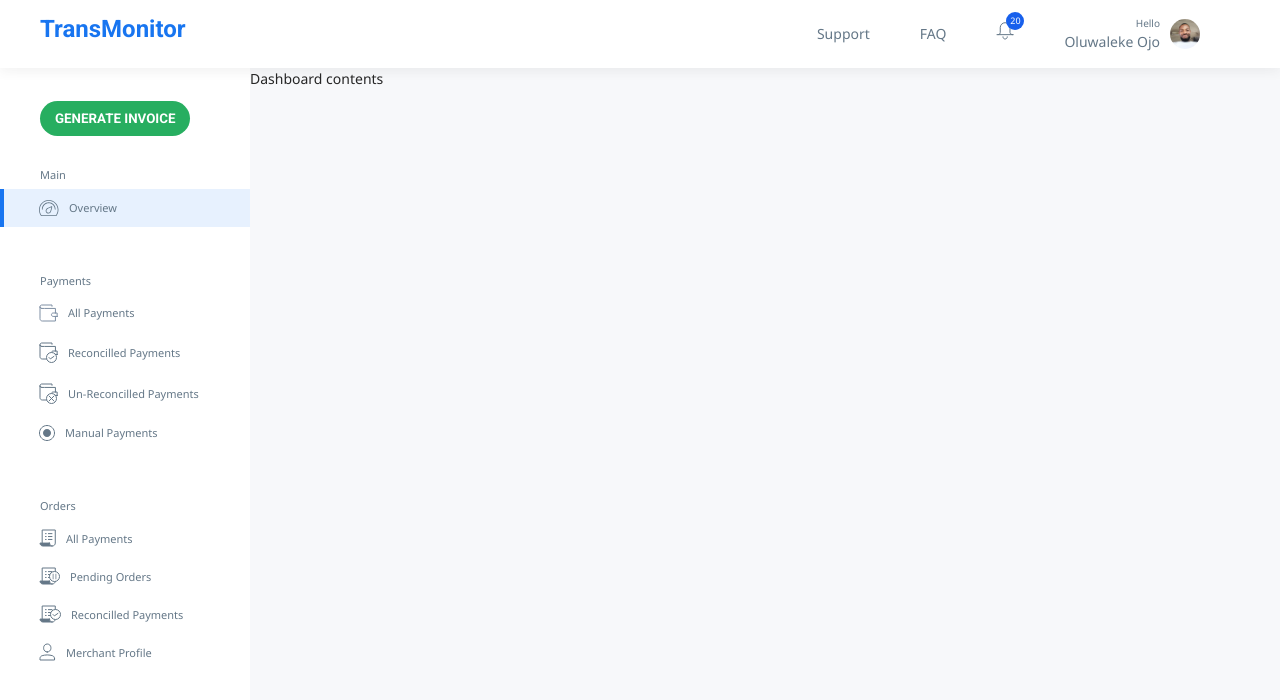
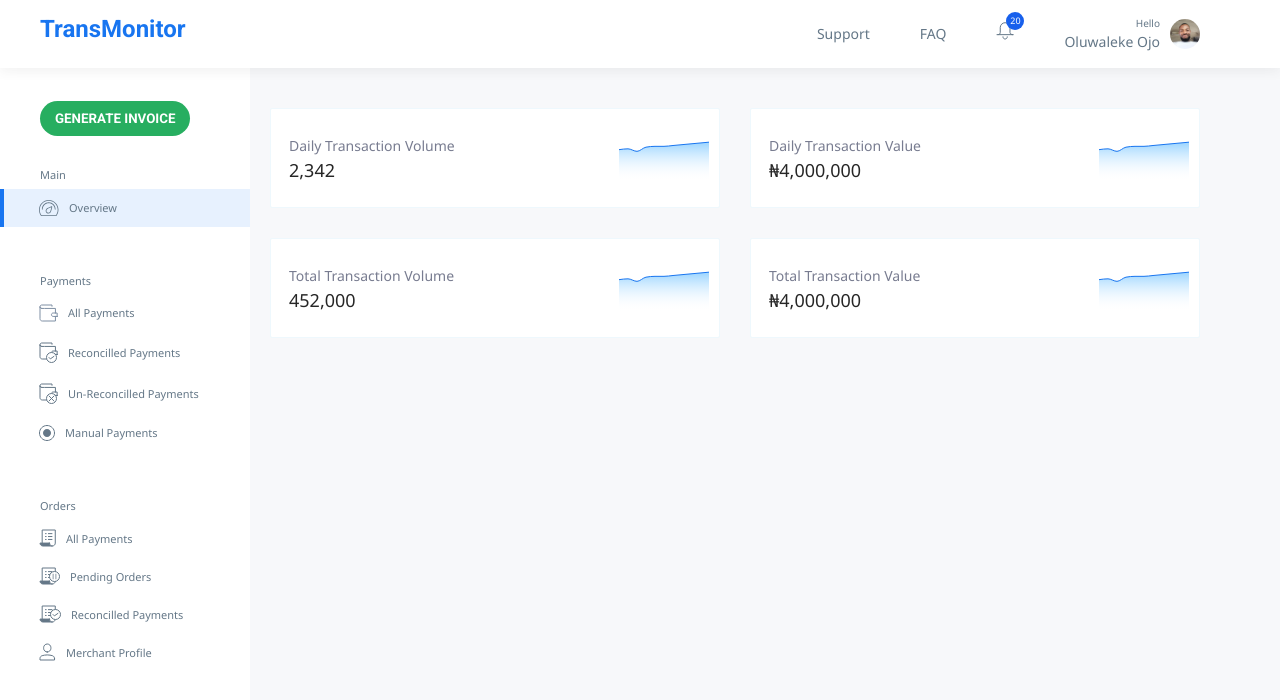
Before and after one commit to AdePhil/transmonitor-dashbaord, a React (Create React App) app: page / in a window 1280 px wide. Shown: the top 700 px of the page. Built offline with nearby package versions, Linux system fonts and the light colour scheme.

Commit message:
dashboard cards

```diff
--- a/package.json
+++ b/package.json
@@ -9,7 +9,8 @@
     "node-sass": "^4.13.1",
     "react": "^16.12.0",
     "react-dom": "^16.12.0",
-    "react-scripts": "3.3.1"
+    "react-scripts": "3.3.1",
+    "recharts": "^2.0.0-beta.1"
   },
   "scripts": {
     "start": "react-scripts start",
--- /dev/null
+++ b/src/Components/Card/card.scss
@@ -0,0 +1,22 @@
+.card {
+  background-color: #fff;
+  min-height: 100px;
+  padding: 10px 0px 10px 18px;
+  display: flex;
+  align-items: center;
+  border: 1px solid #eef8fd;
+  border-radius: 2px;
+  &__content {
+    flex: 1;
+    &-label {
+      color: #787c90;
+      font-weight: 100px;
+      margin: 0;
+    }
+    &-value {
+      font-size: 18px;
+      line-height: 24px;
+      margin: 0;
+    }
+  }
+}
--- /dev/null
+++ b/src/Components/Card/chartdata.js
@@ -0,0 +1,48 @@
+const chartData = [
+  {
+    name: "",
+    pv: 40
+  },
+  {
+    name: "",
+    pv: 41
+  },
+  {
+    name: "",
+    pv: 38
+  },
+  {
+    name: "",
+    pv: 43
+  },
+  {
+    name: "",
+    pv: 44
+  },
+  {
+    name: "",
+    pv: 44
+  },
+  {
+    name: "",
+    pv: 45
+  },
+  {
+    name: "",
+    pv: 46
+  },
+  {
+    name: "",
+    pv: 47
+  },
+  {
+    name: "",
+    pv: 48
+  },
+  {
+    name: "",
+    pv: 49
+  }
+];
+
+export default chartData;
--- /dev/null
+++ b/src/Components/Card/index.js
@@ -0,0 +1,47 @@
+import React from "react";
+import "./card.scss";
+import chartData from "./chartdata";
+import { Tooltip, AreaChart, Area } from "recharts";
+const Card = ({ label, value }) => {
+  return (
+    <div className="card">
+      <div className="card__content">
+        <p className="card__content-label">{label}</p>
+        <p className="card__content-value">{value}</p>
+      </div>
+      <div className="card__chart">
+        <AreaChart
+          width={100}
+          height={50}
+          data={chartData}
+          margin={{ top: 0, right: 10, left: 0, bottom: 0 }}
+        >
+          <defs>
+            <linearGradient id="colorPv" x1="0" y1="0" x2="0" y2="1">
+              <stop
+                offset="5%"
+                stopColor="rgba(2, 148, 255, 0.45)"
+                stopOpacity={0.8}
+              />
+              <stop
+                offset="95%"
+                stopColor="rgba(255, 255, 255, 0.0001)"
+                stopOpacity={0}
+              />
+            </linearGradient>
+          </defs>
+          <Tooltip />
+          <Area
+            type="monotone"
+            dataKey="pv"
+            stroke="#1875F0"
+            fillOpacity={1}
+            fill="url(#colorPv)"
+          />
+        </AreaChart>
+      </div>
+    </div>
+  );
+};
+
+export default Card;
--- a/src/Components/DashboardLayout/dashbaordlayout.scss
+++ b/src/Components/DashboardLayout/dashbaordlayout.scss
@@ -3,6 +3,9 @@
   min-height: 100vh;
   grid-template-columns: 250px 1fr;
   grid-template-rows: auto 1fr;
+  &__main {
+    padding: 40px 80px 30px 20px;
+  }
   &__nav {
     grid-column: 1/-1;
     position: relative;
--- a/src/Pages/Dashboard/Dashboard.js
+++ b/src/Pages/Dashboard/Dashboard.js
@@ -1,12 +1,20 @@
 import React, { Component } from "react";
 import "./dashboard.scss";
+import Card from "../../Components/Card/index";
 import DashboardLayout from "../../Components/DashboardLayout";
 class Dashboard extends Component {
   state = {};
   render() {
     return (
       <DashboardLayout>
-        <main>Dashboard contents</main>
+        <>
+          <div className="dashboard__cards">
+            <Card label={"Daily Transaction Volume"} value={"2,342"} />
+            <Card label={"Daily Transaction Value"} value={"₦4,000,000"} />
+            <Card label={"Total Transaction Volume"} value={"452,000"} />
+            <Card label={"Total Transaction Value"} value={"₦4,000,000"} />
+          </div>
+        </>
       </DashboardLayout>
     );
   }
--- a/src/Pages/Dashboard/dashboard.scss
+++ b/src/Pages/Dashboard/dashboard.scss
@@ -0,0 +1,7 @@
+.dashboard {
+  &__cards {
+    display: grid;
+    grid-template-columns: repeat(auto-fill, minmax(300px, 1fr));
+    grid-gap: 30px;
+  }
+}
```
Also changed, not shown: 1 other file (tests, documents, lock files or other folders).
